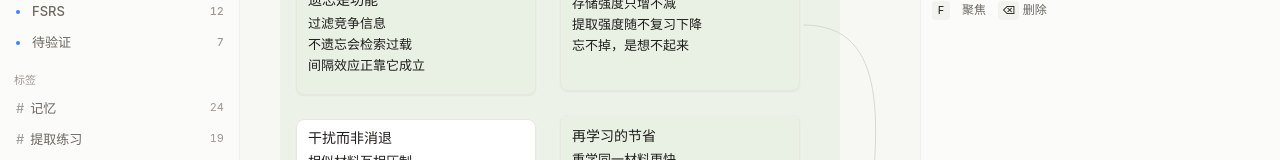
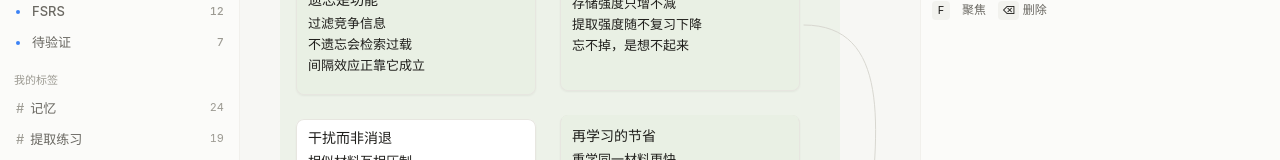
Before and after one commit to Lemma-AI-Projects/HeptaBase-RE, a React (Vite) app in the folder app/: page / in a window 1280 px wide. Shown: the part 383-543 px from the top of the page. Built offline with nearby package versions, Linux system fonts and the light colour scheme.

Commit message:
style(app): polish PDF zoom controls and rail group label
Increase zoom control spacing and type weight for legibility, and rename the default tag group to a clearer label.

```diff
--- a/app/src/parts/C02-AppRail/C02-AppRail.tsx
+++ b/app/src/parts/C02-AppRail/C02-AppRail.tsx
@@ -45,7 +45,7 @@ export function AppRail({
     rest
       .filter((t) => !t.folder)
       .reduce<Record<string, TagItem[]>>((acc, t) => {
-        const k = t.group ?? '标签'
+        const k = t.group ?? '我的标签'
         acc[k] = acc[k] ?? []
         acc[k].push(t)
         return acc
--- a/app/src/parts/C36-PdfReader/C36-PdfReader.module.css
+++ b/app/src/parts/C36-PdfReader/C36-PdfReader.module.css
@@ -81,7 +81,7 @@
 .zoomer {
   display: flex;
   align-items: center;
-  gap: 2px;
+  gap: 4px;
 }
 
 .zoomer button {
@@ -92,7 +92,9 @@
   height: 22px;
   padding: 0 4px;
   border-radius: 5px;
-  font-size: var(--fs-12);
+  font-size: var(--fs-13);
+  font-weight: 500;
+  line-height: 1;
   color: var(--c-text-2);
   font-variant-numeric: tabular-nums;
 }
```
